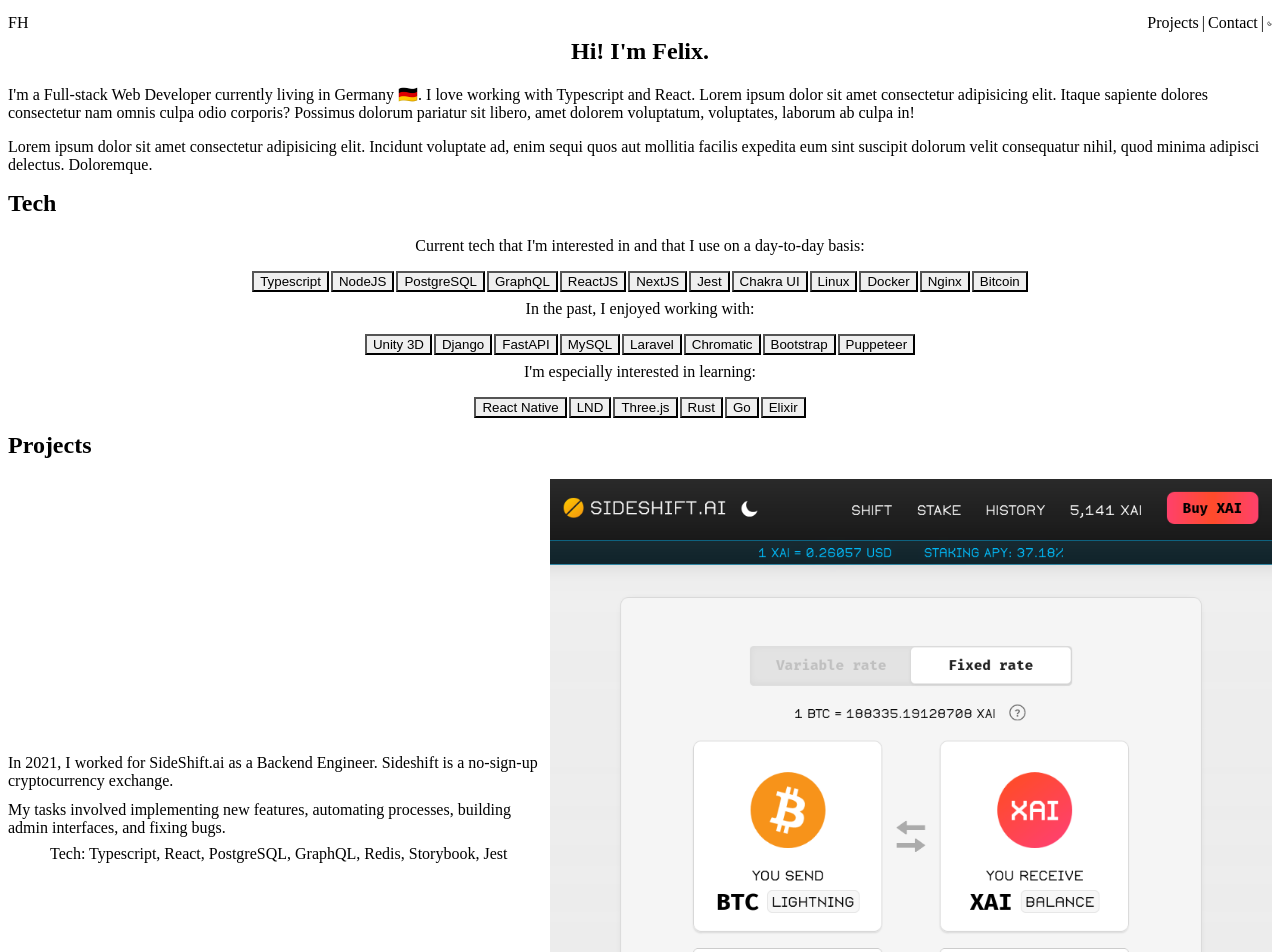
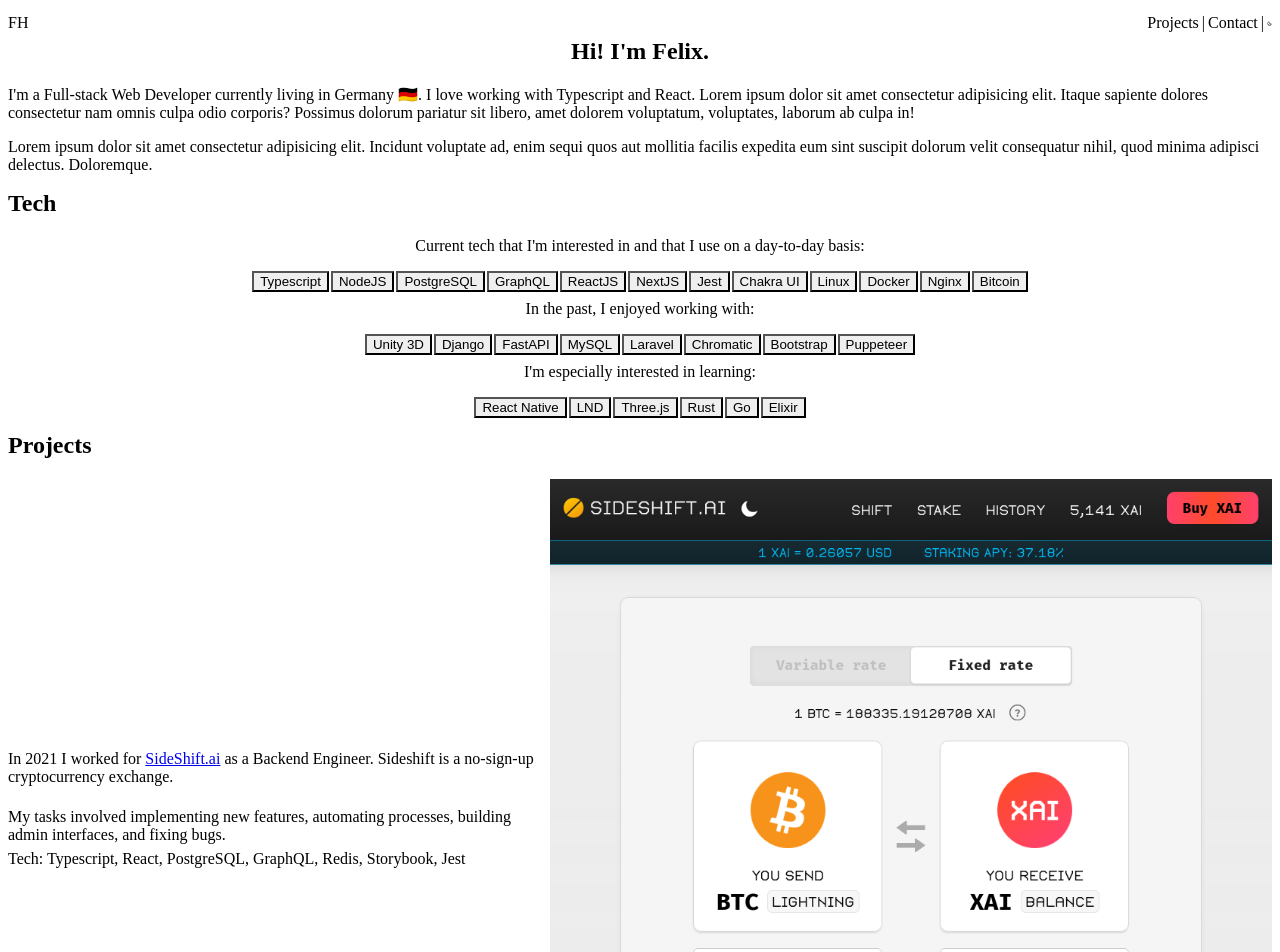
Before and after one commit to fx-ha/fxha.dev, a Next.js app: page / in a window 1280 px wide. Shown: the top 952 px of the page. Built offline with nearby package versions, Linux system fonts and the light colour scheme.

Commit message:
fix: :lipstick: improve spacing for project description (#9)

```diff
--- a/src/pages/index.tsx
+++ b/src/pages/index.tsx
@@ -89,10 +89,14 @@
       <Flex mt={4} justifyContent="center" alignItems="center">
         <Stack direction={{ base: 'column', sm: 'row' }}>
           <Flex alignItems="center">
-            <VStack>
-              <Text mb={3}>
-                In 2021, I worked for SideShift.ai as a Backend Engineer.
-                Sideshift is a no-sign-up cryptocurrency exchange.
+            <VStack align="left" spacing={6}>
+              <Text>
+                In 2021 I worked for{' '}
+                <Link isExternal href="https://sideshift.ai/a/discount">
+                  SideShift.ai
+                </Link>{' '}
+                as a Backend Engineer. Sideshift is a no-sign-up cryptocurrency
+                exchange.
               </Text>
               <Text>
                 My tasks involved implementing new features, automating
```
